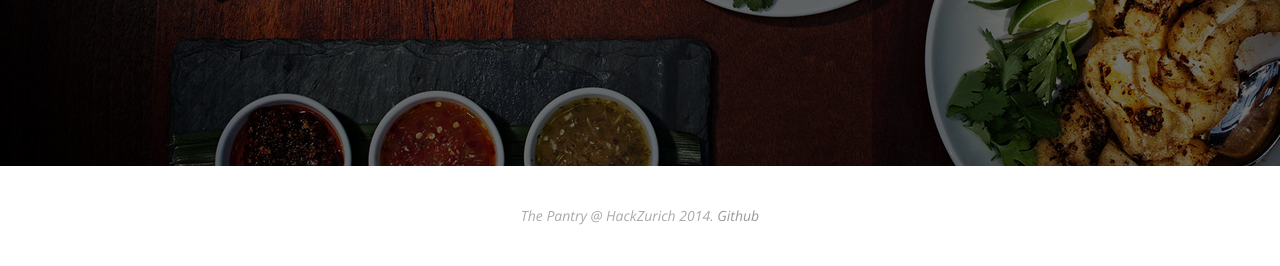
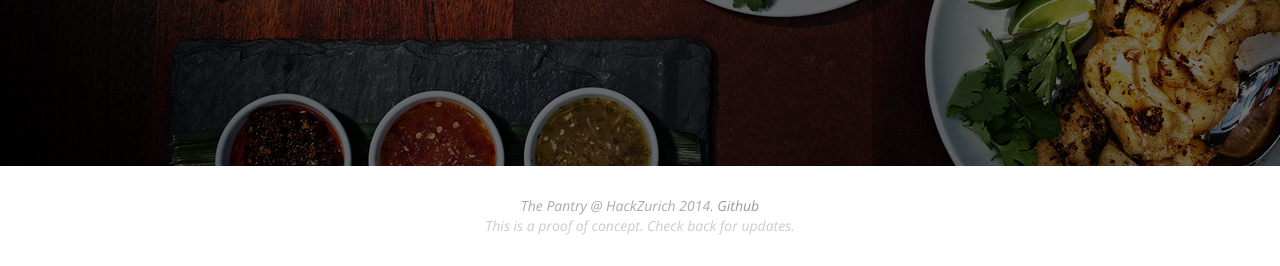
Before and after one commit to create/foodplan, a Django app: page / in a window 1280 px wide. Shown: the part 644-910 px from the top of the page. Run offline with Django 3.2, Linux system fonts and the light colour scheme; parts of the project's set-up code (start-up, migrations or seed data) failed here and were passed over; some libraries are stand-ins or nearby versions.

Commit message:
Update footer

```diff
--- a/static/css/core.css
+++ b/static/css/core.css
@@ -55,7 +55,7 @@ footer {
     font-style: italic;
 }
 footer > p {
-    line-height: 40px;
+    line-height: 20px;
     vertical-align: middle;
     margin-top: auto;
     margin-bottom: auto;
@@ -63,6 +63,9 @@ footer > p {
 
 footer a {
     color: #999999;
+}
+footer .light {
+    color: #cccccc;
 }
 
 .top-buffer {
--- a/templates/base_layout.html
+++ b/templates/base_layout.html
@@ -56,9 +56,21 @@ content="http://www.pantry.pw/static/img/screen.png" />
     </div>
     <footer>
         <p>The Pantry @ HackZurich 2014. <a href="http://www.github.com/create/foodplan">Github</a></p>
+        <p class="light">This is a proof of concept. Check back for updates.</p>
     </footer>
 
     <script src="https://ajax.googleapis.com/ajax/libs/jquery/1.11.1/jquery.min.js"></script>
+    <!-- GA -->
+    <script>
+      (function(i,s,o,g,r,a,m){i['GoogleAnalyticsObject']=r;i[r]=i[r]||function(){
+      (i[r].q=i[r].q||[]).push(arguments)},i[r].l=1*new Date();a=s.createElement(o),
+      m=s.getElementsByTagName(o)[0];a.async=1;a.src=g;m.parentNode.insertBefore(a,m)
+      })(window,document,'script','//www.google-analytics.com/analytics.js','ga');
+
+      ga('create', 'UA-55693365-1', 'auto');
+      ga('send', 'pageview');
+
+    </script>
     <script src="{% static "js/bootstrap.min.js" %}"></script>
     <script src="{% static "js/jquery-ui.min.js" %}"></script>
     <script src="{% static "js/messagebar.js" %}"></script>
```
